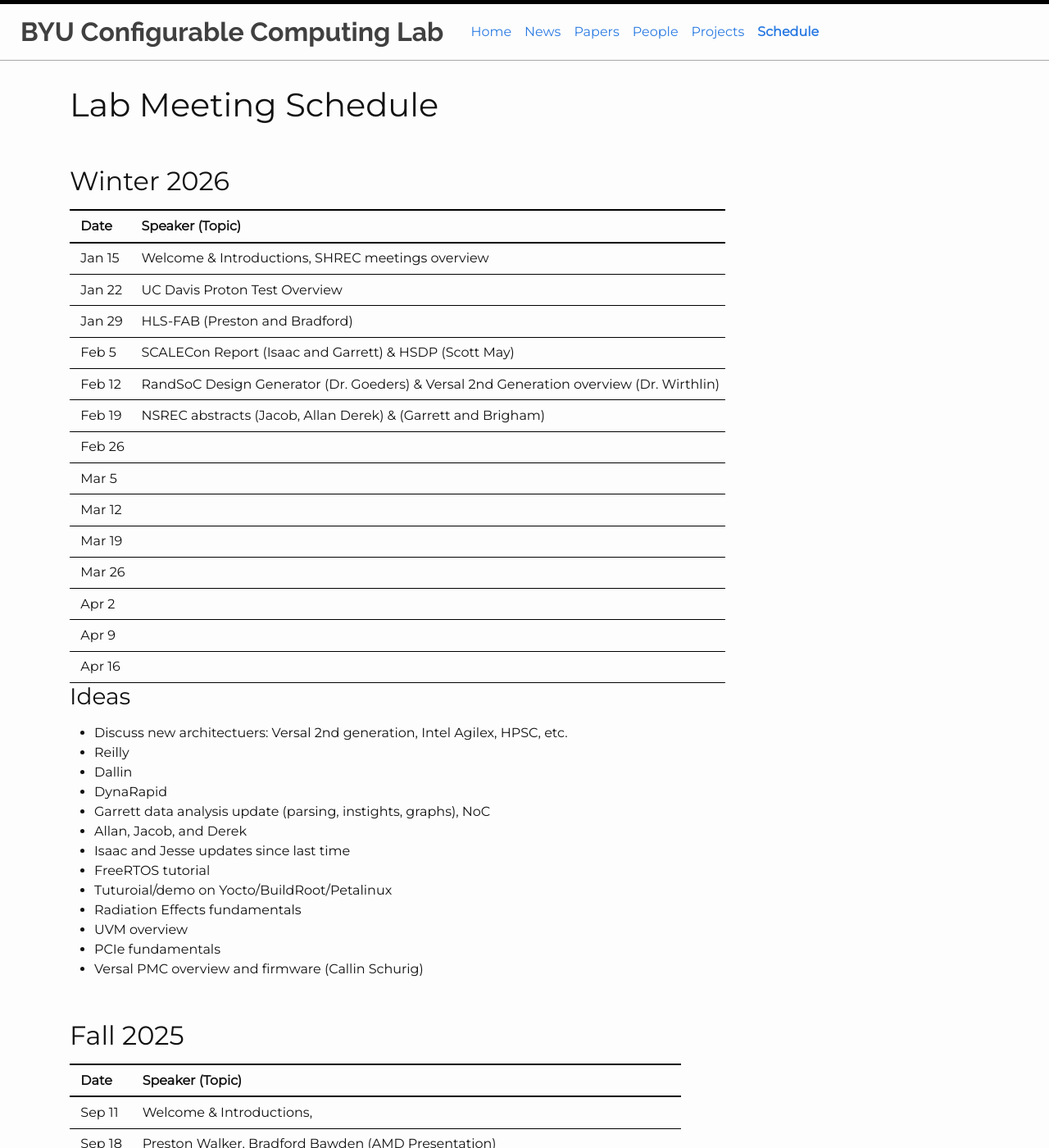
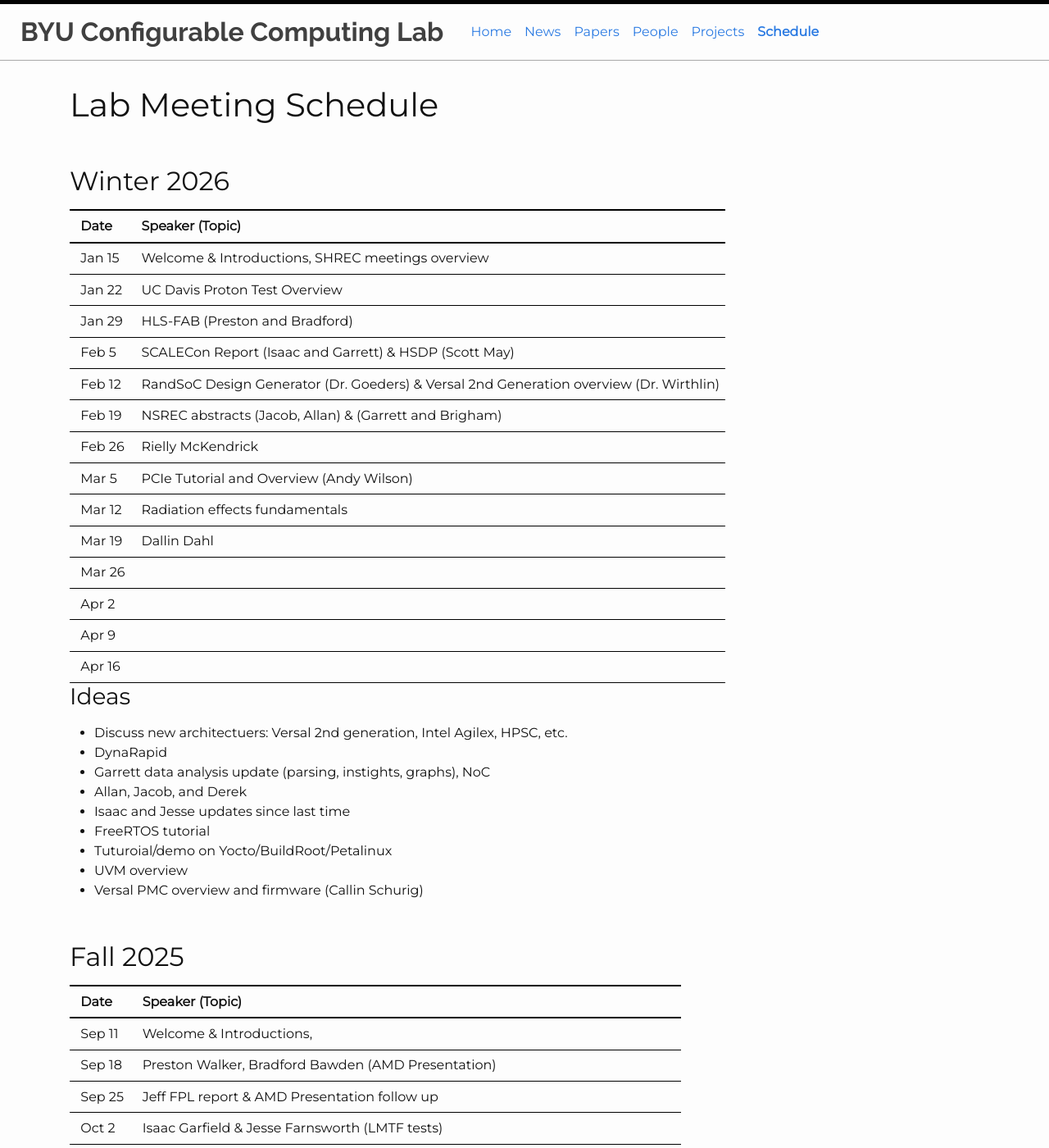
Before and after one commit to byuccl/byuccl.github.io, a Jekyll site: the page built from pages/schedule.md, in a window 1280 px wide and 1400 px high. Shown: the whole window at 82% size. Built offline with Jekyll 4.4.1, drawn with Linux system fonts in a browser that asks for light colours; nearby versions of some CDN libraries.

Commit message:
Updated schedule

```diff
--- a/pages/schedule.md
+++ b/pages/schedule.md
@@ -14,11 +14,11 @@ title: Schedule
 | Jan 29 | HLS-FAB (Preston and Bradford)
 | Feb 5  | SCALECon Report (Isaac and Garrett) & HSDP (Scott May)
 | Feb 12 | RandSoC Design Generator (Dr. Goeders) & Versal 2nd Generation overview (Dr. Wirthlin)
-| Feb 19 | NSREC abstracts (Jacob, Allan Derek) & (Garrett and Brigham)
-| Feb 26 |
-| Mar 5  |
-| Mar 12 |
-| Mar 19 |
+| Feb 19 | NSREC abstracts (Jacob, Allan) & (Garrett and Brigham)
+| Feb 26 | Rielly McKendrick
+| Mar 5  | PCIe Tutorial and Overview (Andy Wilson)
+| Mar 12 | Radiation effects fundamentals
+| Mar 19 | Dallin Dahl
 | Mar 26 |
 | Apr 2  |
 | Apr 9  |
@@ -26,17 +26,13 @@ title: Schedule
 
 ### Ideas
 * Discuss new architectuers: Versal 2nd generation, Intel Agilex, HPSC, etc.
-* Reilly
-* Dallin
 * DynaRapid
 * Garrett data analysis update (parsing, instights, graphs), NoC
 * Allan, Jacob, and Derek
 * Isaac and Jesse updates since last time
 * FreeRTOS tutorial
 * Tuturoial/demo on Yocto/BuildRoot/Petalinux
-* Radiation Effects fundamentals
 * UVM overview
-* PCIe fundamentals
 * Versal PMC overview and firmware (Callin Schurig)
 
 ## Fall 2025
```
